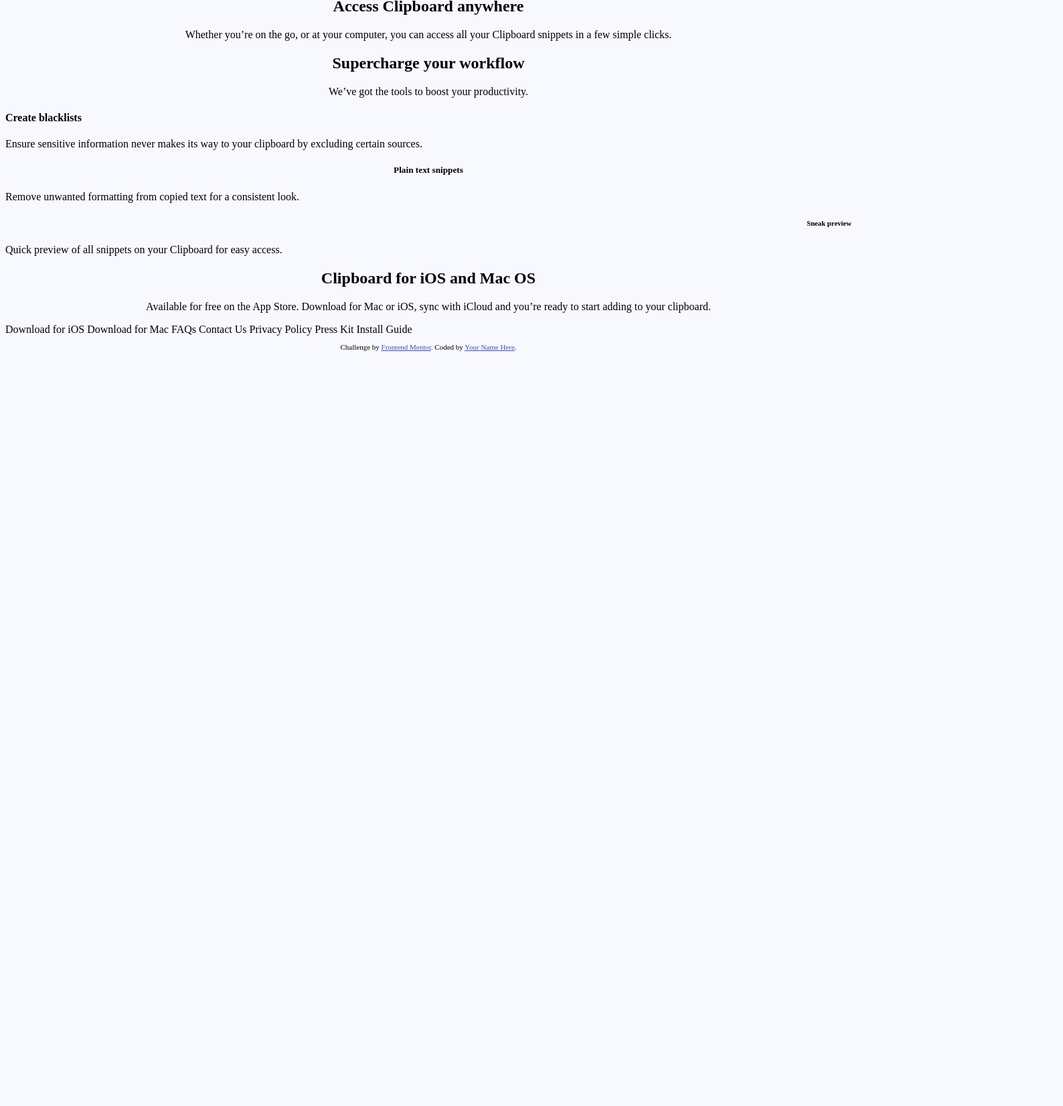
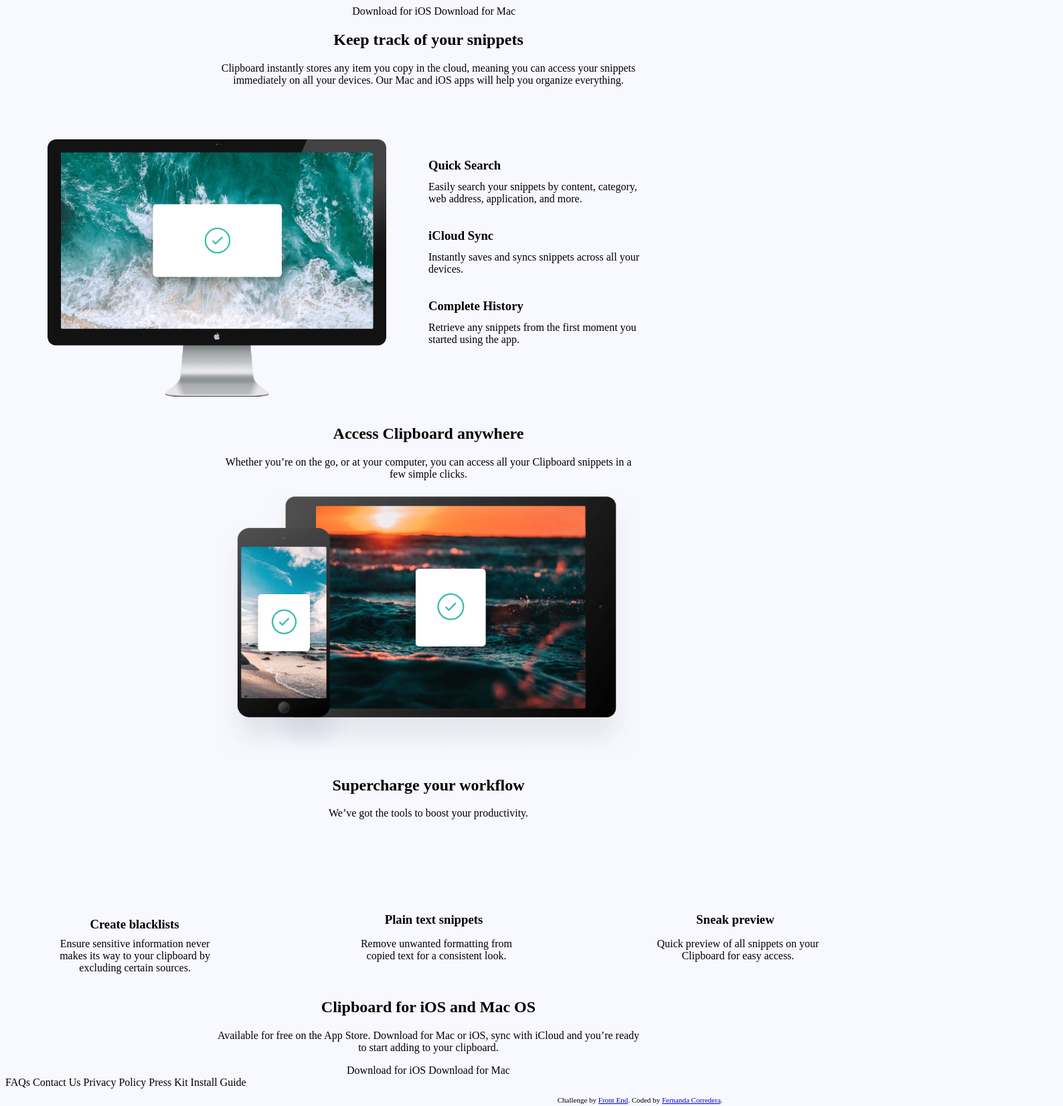
Before and after one commit to fernanda1102/Clipboardlandingpage, a plain HTML site: page index.html in a window 1280 px wide. Shown: the part 473-2124 px from the top of the page at 67% size, 1588 px wide, since content can reach past the window. Before the commit the page ends 1008 px from the top, so only its background shows below. Drawn offline with Linux system fonts and the light colour scheme.

Commit message:
Adicionando imagens

```diff
--- a/index.html
+++ b/index.html
@@ -8,72 +8,93 @@
           <title>Clipboard landing page</title>
   </head>
   <body>
+        <img id="bannerdesktop" src="images/bg-header-desktop.jpg">
+        <img id="logo" src="images/logo.svg">
 
         <h1>A history of everything you copy</h1>
 
         <p>Clipboard allows you to track and organize everything you
           copy. Instantly access your clipboard on all your devices.</p>
 
-        Download for iOS
-        Download for Mac
-
+      <div class="buttonfirst">
+          Download for iOS
+          Download for Mac
+      </div>
+      <div class="princial">
         <h2>Keep track of your snippets</h2>
 
         <p>Clipboard instantly stores any item you copy in the cloud,
           meaning you can access your snippets immediately on all your
           devices. Our Mac and iOS apps will help you organize everything.</p>
 
-        <h3>Quick Search</h3>
+        <img class="image-computer" src="images/image-computer.png">
 
-        <p1>Easily search your snippets by content, category, web address, application, and more.</p1>
+      </div>
+      <div class="textright">
 
-        <h3>iCloud Sync</h3>
+        <h3 class="titulo1">Quick Search</h3>
 
-        <p1>Instantly saves and syncs snippets across all your devices.</p1>
+        <p class="text1">Easily search your snippets by content, category, web address, application, and more.</p>
 
-        <h3>Complete History</h3>
+        <h3 class="titulo1">iCloud Sync</h3>
 
-        <p1>Retrieve any snippets from the first moment you started using the app.</p1>
+        <p class="text1">Instantly saves and syncs snippets across all your devices.</p>
 
+        <h3 class="titulo1">Complete History</h3>
+
+        <p class="text1">Retrieve any snippets from the first moment you started using the app.</p>
+      </div>
+      <div class="textcentral">
         <h2>Access Clipboard anywhere</h2>
 
         <p>Whether you’re on the go, or at your computer, you can access all your Clipboard
           snippets in a few simple clicks.</p>
 
+      </div>
+      <div class="textcentral_2">
+
+        <img class="imagedevices" src="images/image-devices.png">
+
         <h2>Supercharge your workflow</h2>
 
         <p>We’ve got the tools to boost your productivity.</p>
 
-        <h4>Create blacklists</h4>
+      </div>
+      <div class="text_3">
 
-        <p3>Ensure sensitive information never makes its way to your clipboard by excluding certain sources.</p3>
+        <h3 class="titulo2">Create blacklists</h3>
 
-        <h5>Plain text snippets</h5>
+        <p class="text2">Ensure sensitive information never makes its way to your clipboard by excluding certain sources.</p>
 
-        <p4>Remove unwanted formatting from copied text for a consistent look.</p4>
+        <h3 class="titulo3">Plain text snippets</h3>
 
-        <h6>Sneak preview</h6>
+        <p class="text3">Remove unwanted formatting from copied text for a consistent look.</p>
 
-        <p5>Quick preview of all snippets on your Clipboard for easy access.</p5>
+        <h3 class="titulo4">Sneak preview</h3>
+
+        <p class="text4">Quick preview of all snippets on your Clipboard for easy access.</p>
 
         <h2>Clipboard for iOS and Mac OS</h2>
 
         <p>Available for free on the App Store. Download for Mac or iOS, sync with iCloud
           and you’re ready to start adding to your clipboard.</p>
-
+      </div>
+      <div class="buttonsecond">
         Download for iOS
         Download for Mac
-
+      </div>
+      <div class="information">
         FAQs
         Contact Us
         Privacy Policy
         Press Kit
         Install Guide
 
+      </div>
     <footer>
       <p class="attribution">
-        Challenge by <a href="https://www.frontendmentor.io?ref=challenge" target="_blank">Frontend Mentor</a>.
-        Coded by <a href="#">Your Name Here</a>.
+        Challenge by <a href="https://www.frontendmentor.io?ref=challenge" target="_blank">Front End</a>.
+        Coded by <a href="#">Fernanda Corredera</a>.
       </p>
     </footer>
   </body>
--- a/style.css
+++ b/style.css
@@ -1,61 +1,148 @@
-  html {
+html {
       background: #F8F8FF;
   }
 
+#bannerdesktop {
+    width: 100%;
+}
+
+#logo {
+    margin-left: 45%;
+    margin-top: -50%;
+}
+
 h1 {
     text-align: center;
+}
+
+p {
+    text-align: center;
+    width: 50%;
+    margin-left: 25%;
+}
+
+.buttonfirst {
+    margin-left: 40%;
+    margin-left: 41%;
 }
 
 h2 {
     text-align: center;
 }
 
-h3 {
-    text-align: left;
+.image-computer {
+    width: 40%;
+    margin-top: 5%;
+    margin-left: 5%;
 }
 
-h4 {
-    text-align: left;
+.textright {
+    display: inline-block;
+    vertical-align: top;
+    width: 50%;
+    margin-left: 45%;
+    margin-top: -30%;
 }
 
-h5 {
+.titulo1 {
+    text-align: left;
+    display: inline-block;
+    width: 50%;
+    margin-left: 10%;
+}
+
+.text1 {
+    text-align: left;
+    display: inline-block;
+    width: 50%;
+    margin-left: 10%;
+    vertical-align: top;
+    margin-top: -1%;
+}
+
+.textcentral {
     text-align: center;
 }
 
-h6 {
-    text-align: right;
-}
-
-p {
+.textcentral_2 {
     text-align: center;
 }
 
-p1 {
-    text-align: left;
+.imagedevices{
+    width: 50%;
+
 }
 
-p2 {
+.text_3 {
+    margin-top: 10%;
+}
+.titulo2 {
+    text-align: left;
+    display: inline-block;
+    width: 20%;
+    margin-left: 10%;
+
+}
+
+.text2 {
+    text-align: center;
+    display: inline-block;
+    width: 20%;
+    vertical-align: top;
+    margin-top: 4%;
+    margin-left: -25%;
+
+}
+
+
+.titulo3 {
+    text-align: center;
+    display: inline-block;
+    width: 20%;
+    vertical-align: top;
+    margin-top: 1%;
+    margin-left: 15%;
+
+}
+
+.text3 {
+    text-align: center;
+    display: inline-block;
+    width: 20%;
+    vertical-align: top;
+    margin-top: 4%;
+    margin-left: -20%;
+}
+
+.titulo4 {
+    text-align: center;
+    display: inline-block;
+    width: 20%;
+    vertical-align: top;
+    margin-top: 1%;
+    margin-left: 15%;
+}
+
+.text4 {
+    text-align: center;
+    display: inline-block;
+    width: 20%;
+    vertical-align: top;
+    margin-top: 4%;
+    margin-left: -20%;
+}
+
+.buttonsecond {
     text-align: center;
 }
 
-p3 {
-    text-align: left;
+footer {
+    color: rgb(237, 132, 100);
 }
 
-p4 {
+.attribution {
+    width: 100%;
+    font-size: 11px;
     text-align: center;
+    color: black;
 }
-
-p5 {
-    text-align: right;
-}
-
-
-
-
-
-
-
-
-.attribution { font-size: 11px; text-align: center; }
-.attribution a { color: hsl(228, 45%, 44%); }
```
Also changed, not shown: images/bg-header-desktop.jpg (renamed from images/bg-header-desktop.png).
